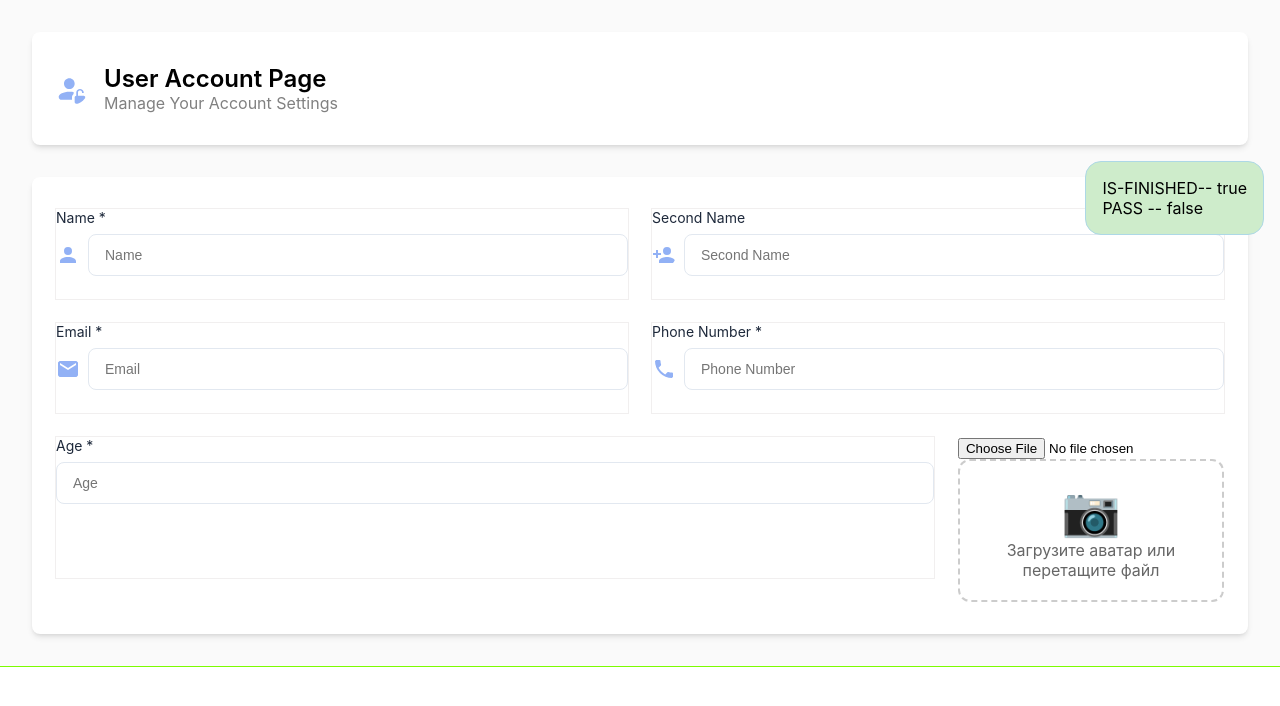
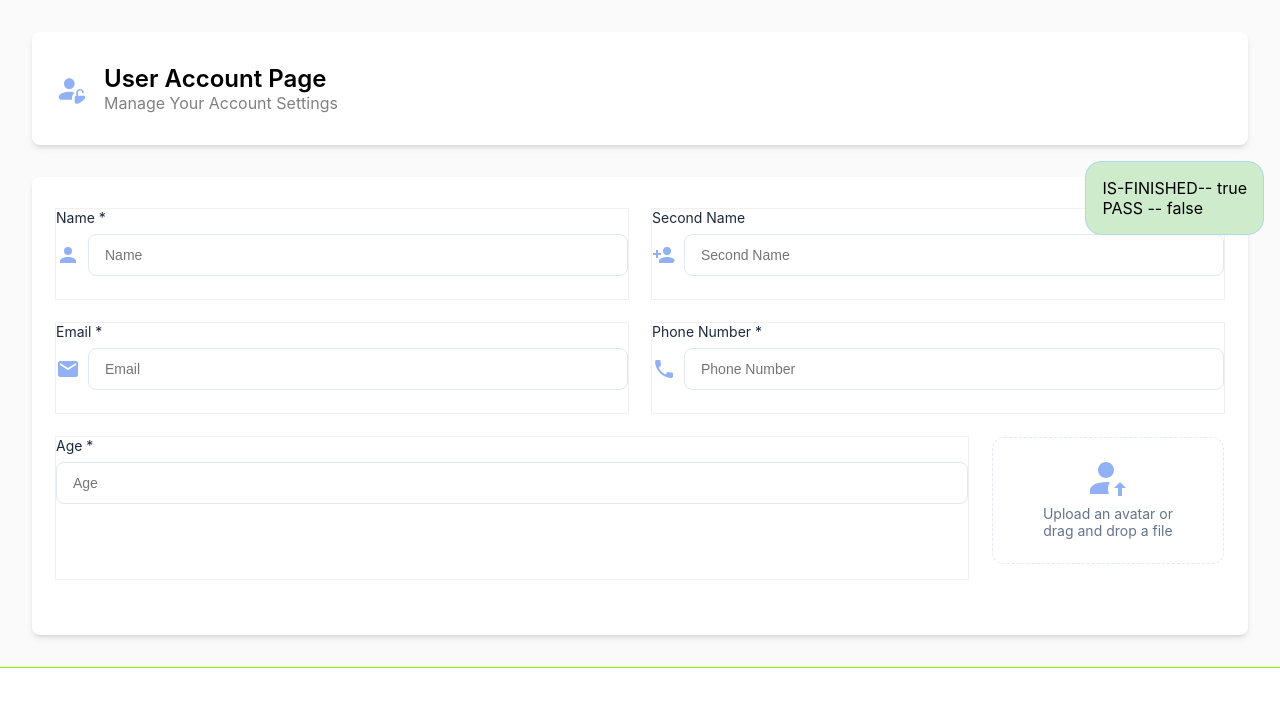
Before and after one commit to DmDrozhin/user-acc-page, a Vue app: page / in a window 1280 px wide. Shown: the top 706 px of the page. Built offline with nearby package versions, Linux system fonts and the light colour scheme.

Commit message:
Embed-vue-advanced. AvatarUploader adjust styles next

```diff
--- a/src/components/AvatarUploader.vue
+++ b/src/components/AvatarUploader.vue
@@ -17,6 +17,32 @@
   const ALLOWED_TYPES = ['image/jpeg', 'image/png', 'image/webp', 'image/jpg', 'image/svg+xml'];
   const MAX_SIZE_MB = 2;
   const MAX_SIZE_BYTES = MAX_SIZE_MB * 1024 * 1024;
+
+  type Lang = 'uk' | 'en' | 'ru';
+  // const currentLang = (navigator.language.slice(0, 2) || 'en') as Lang;
+  const currentLang = 'en' as Lang;
+  interface UploadMessage {
+    invalidType: string;
+    tooLarge: string;
+    uploadPrompt: string;
+  }
+  const UPLOAD_MESSAGES: Record<Lang, UploadMessage> = {
+    uk: {
+      invalidType: `Недопустимий формат. Дозволено: JPG, PNG, WEBP, JPG, SVG.`,
+      tooLarge: `Файл занадто великий. Максимум ${MAX_SIZE_MB} MB.`,
+      uploadPrompt: 'Завантажте аватар або перетягніть файл'
+    },
+    en: {
+      invalidType: `Invalid format. Allowed: JPG, PNG, WEBP, JPG, SVG.`,
+      tooLarge: `File is too large. Maximum ${MAX_SIZE_MB} MB.`,
+      uploadPrompt: 'Upload an avatar or drag and drop a file'
+    },
+    ru: {
+      invalidType: `Недопустимый формат. Разрешено: JPG, PNG, WEBP, JPG, SVG.`,
+      tooLarge: `Файл слишком большой. Максимум ${MAX_SIZE_MB} MB.`,
+      uploadPrompt: 'Загрузите аватар или перетащите файл'
+    }
+  };
 
   function showError(msg: string) {
     errorMessage.value = msg;
@@ -43,12 +69,12 @@
     clearError();
 
     if (!ALLOWED_TYPES.includes(file.type)) {
-      showError('Недопустимый формат. Разрешено: JPG, PNG, WEBP, JPG, SVG.');
+      showError(UPLOAD_MESSAGES[currentLang]?.invalidType || UPLOAD_MESSAGES['en'].invalidType);
       return false;
     }
 
     if (file.size > MAX_SIZE_BYTES) {
-      showError(`Файл слишком большой. Максимум ${MAX_SIZE_MB} MB.`);
+      showError(UPLOAD_MESSAGES[currentLang]?.tooLarge || UPLOAD_MESSAGES['en'].tooLarge);
       return false;
     }
 
@@ -118,11 +144,10 @@
 <template>
   <div class="avatar-uploader">
     <!-- Toast -->
-    <div v-if="toastMessage" class="toast">
-      {{ toastMessage }}
-    </div>
+    <div v-if="toastMessage" class="toast">{{ toastMessage }}</div>
 
-    <input ref="fileInput" type="file" accept="image/*" class="hidden" @change="onFileChange" />
+    <!-- INPUT FILE -->
+    <input ref="fileInput" type="file" accept="image/*" class="avatar-uploader__input" @change="onFileChange" />
 
     <div
       class="upload-area"
@@ -132,115 +157,114 @@
       @dragleave="onDragLeave"
       @drop="onDrop">
       <template v-if="!avatar">
-        <div class="placeholder">
-          <span class="icon">📷</span>
-          <p>Загрузите аватар или перетащите файл</p>
+        <div class="upload-area__placeholder">
+          <svg class="upload-area__icon" xmlns="http://www.w3.org/2000/svg" viewBox="0 0 24 24">
+            <path
+              d="M17 17V21H19V17H21L18 14L15 17H17M11 4C8.8 4 7 5.8 7 8S8.8 12 11 12 15 10.2 15 8 13.2 4 11 4M11 14C6.6 14 3 15.8 3 18V20H12.5C12.2 19.2 12 18.4 12 17.5C12 16.3 12.3 15.2 12.9 14.1C12.3 14.1 11.7 14 11 14" />
+          </svg>
+          <div>{{ UPLOAD_MESSAGES[currentLang]?.uploadPrompt || UPLOAD_MESSAGES['en'].uploadPrompt }}</div>
         </div>
       </template>
 
       <template v-else>
-        <div class="avatar-wrapper">
-          <img :src="avatar" class="avatar-image" />
-
-          <button class="delete-btn" @click="removeAvatar">✕</button>
+        <div class="avatar__wrapper">
+          <img :src="avatar" class="avatar__image" alt="user avatar" />
+          <button class="delete-btn" @click="removeAvatar" aria-label="Remove avatar">✕</button>
         </div>
       </template>
     </div>
+    <!-- Ошибка под полем -->
+    <div v-if="errorMessage" class="upload-area__error-message">{{ errorMessage }}</div>
 
-    <!-- Ошибка под полем -->
-    <div v-if="errorMessage" class="error-text">{{ errorMessage }}</div>
     <!-- Модалка -->
     <AvatarCropperModal v-if="selectedFile" :file="selectedFile" @done="onCropComplete" @cancel="selectedFile = null" />
   </div>
 </template>
 
 <style lang="scss" scoped>
-  /* ---------- Upload Area ---------- */
+  .avatar-uploader {
+    min-height: 166px;
+    width: fit-content;
+    &__input {
+      display: none;
+    }
+  }
   .upload-area {
-    border: 2px dashed #ccc;
-    border-radius: 12px;
-    padding: 20px;
+    border: 1px dashed $border-color;
+    border-radius: $border-radius;
+    padding: $spacing-base;
+    transition: $transition;
     cursor: pointer;
     text-align: center;
     position: relative;
     transition: 0.25s;
+    &__placeholder {
+      margin-bottom: 0.5rem;
+      font-weight: 400;
+      color: $text-primary;
+      font-size: 0.875rem;
+      color: $text-secondary;
+      text-wrap-style: balance;
+    }
+    &__icon {
+      width: 3rem;
+      fill: $primary-color;
+      filter: opacity(0.5);
+    }
+    &__error-message {
+      text-align: center;
+      margin-top: 0.25rem;
+      font-size: 0.75rem;
+      color: $error-color;
+    }
     &.disabled {
-      opacity: 0.6;
-      pointer-events: none;
       border-style: solid;
       cursor: default;
     }
     &.drag-over {
-      border-color: #3b82f6;
-      background-color: #e0ecff;
+      border-color: $border-focus;
+      background-color: $border-color;
+      box-shadow: 0 0 0 3px rgb(59 130 246 / 0.1);
     }
   }
 
-
-  // .upload-area.disabled {
-  //   border-style: solid;
-  //   cursor: default;
-  // }
-
-  // .upload-area.drag-over {
-  //   border-color: #3b82f6;
-  //   background-color: #e0ecff;
-  // }
-
-  .placeholder {
-    color: #666;
-  }
-
-  .icon {
-    font-size: 48px;
-  }
-
-  /* ---------- Avatar ---------- */
-  .avatar-wrapper {
+  .avatar {
+    &__wrapper {
       position: relative;
       display: inline-block;
     }
-
-  .avatar-image {
+    &__image {
       width: 128px;
       height: 128px;
       border-radius: 50%;
       object-fit: cover;
     }
+  }
 
-  /* ---------- Delete button ---------- */
   .delete-btn {
+    $size: 26px;
+    background: $surface;
+    cursor: pointer;
     position: absolute;
+    padding: 0;
     top: -6px;
     right: -6px;
-    background: #ff4d4f;
     border: none;
-    color: white;
-    width: 26px;
-    height: 26px;
+    color: $text-primary;
+    font-size: 12px;
+    line-height: $size;
+    width: $size;
+    height: $size;
     border-radius: 50%;
-    cursor: pointer;
-    font-size: 13px;
-    line-height: 26px;
     text-align: center;
-    padding: 0;
-    box-shadow: 0 0 4px rgba(0, 0, 0, 0.25);
-    transition: 0.2s;
+    border: 1px solid $border-color;
+    transition: $transition;
+    &:hover {
+      box-shadow: $shadow-md;
+    }
+    z-index: 10;
   }
 
-  .delete-btn:hover {
-    background: #d9363e;
-  }
-
-  /* ---------- Error text ---------- */
-  .error-text {
-    margin-top: 0.25rem;
-    margin-left: 2rem;
-    font-size: 0.75rem;
-    color: $error-color;
-  }
-
-  /* ---------- Toast ---------- */
   .toast {
     position: absolute;
     right: 0;
@@ -255,8 +279,6 @@
     animation: fadeInOut 0.3s ease;
     max-width: 240px;
   }
-
-  /* Анимация появления */
   @keyframes fadeInOut {
     from {
       opacity: 0;
--- a/src/components/FormUserAvatar.vue
+++ b/src/components/FormUserAvatar.vue
@@ -37,7 +37,6 @@
 <template>
   <div class="user-form user-avatar form">
     <div class="form__row-wrapper">
-
       <div class="form__block age">
         <div>
           <label class="form__label" for="age">Age *</label>
@@ -51,16 +50,13 @@
           <div class="form__error" v-if="errorFields?.age?.length && touched.age">{{ errorFields?.age?.[0]?.message }}</div>
         </div>
       </div>
-      <div>
-        <AvatarUploader />
-      </div>
+      <AvatarUploader />
     </div>
   </div>
 </template>
 
 <style lang="scss" scoped>
   @use '@/styles/elements.scss' as *;
-
 </style>
 
 <style lang="scss"></style>
--- a/src/styles/elements.scss
+++ b/src/styles/elements.scss
@@ -66,45 +66,6 @@
   }
 }
 
-// Avatar Upload
-.avatar {
-  width: 150px;
-  height: 150px;
-  border-radius: 50%;
-  object-fit: cover;
-  border: 3px solid $border-color;
-  margin-bottom: 1rem;
-  &__upload {
-    position: relative;
-  }
-  &__input {
-    position: absolute;
-    opacity: 0;
-    width: 100%;
-    height: 100%;
-    cursor: pointer;
-  }
-  &__label {
-    display: inline-flex;
-    align-items: center;
-    gap: 0.5rem;
-    padding: 0.5rem 1rem;
-    background: $primary-color;
-    color: white;
-    border-radius: $radius-md;
-    cursor: pointer;
-    font-size: 0.75rem;
-    font-weight: 500;
-    transition: $transition;
-    &:hover {
-      background: $primary-hover;
-    }
-  }
-  &__icon {
-    font-size: 1rem;
-  }
-}
-
 // Loading Spinner
 .loading {
   display: flex;
--- a/src/styles/variables.scss
+++ b/src/styles/variables.scss
@@ -19,7 +19,29 @@ $shadow-md:
 $shadow-lg:
   0 10px 15px -3px rgb(0 0 0 / 0.1),
   0 4px 6px -4px rgb(0 0 0 / 0.1);
-$radius-sm: 0.375rem;
-$radius-md: 0.5rem;
-$radius-lg: 0.75rem;
+$radius-sm: 0.375rem; // 6px
+$radius-md: 0.5rem; // 8px
+$radius-lg: 0.75rem; // 12px
 $transition: all 0.2s ease-in-out;
+
+$border-radius: 0.75rem; // 12px
+$border-radius-sm: 0.375rem; // 6px
+
+$box-shadow: 0 4px 20px rgba(0, 0, 0, 0.08);
+$box-shadow-sm: 0 2px 10px rgba(0, 0, 0, 0.05);
+
+$font-family: 'Inter', -apple-system, BlinkMacSystemFont, 'Segoe UI', Roboto, sans-serif;
+$font-size-lg: 1.125rem; // 18px
+$font-size-base: 1rem; // 16px
+$font-size-sm: 0.75rem; // 12px
+
+$spacing-xs: 0.25rem; // 4px
+$spacing-sm: 0.5rem; // 8px
+$spacing-base: 1rem; // 16px
+$spacing-md: 1.25rem; // 20px
+$spacing-lg: 1.5rem; // 24px
+$spacing-xl: 2rem; // 32px
+$breakpoint-sm: 30rem; // 480px
+$breakpoint-md: 48rem; // 768px
+$breakpoint-lg: 64rem; // 1024px
+$breakpoint-xl: 75rem; // 1200px
```
Lines whose indentation alone changed are shown as unchanged.
